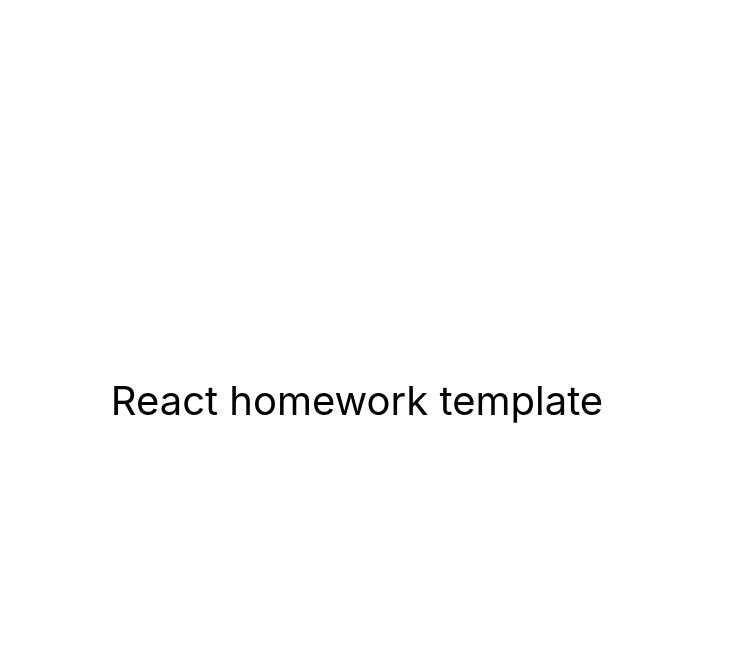
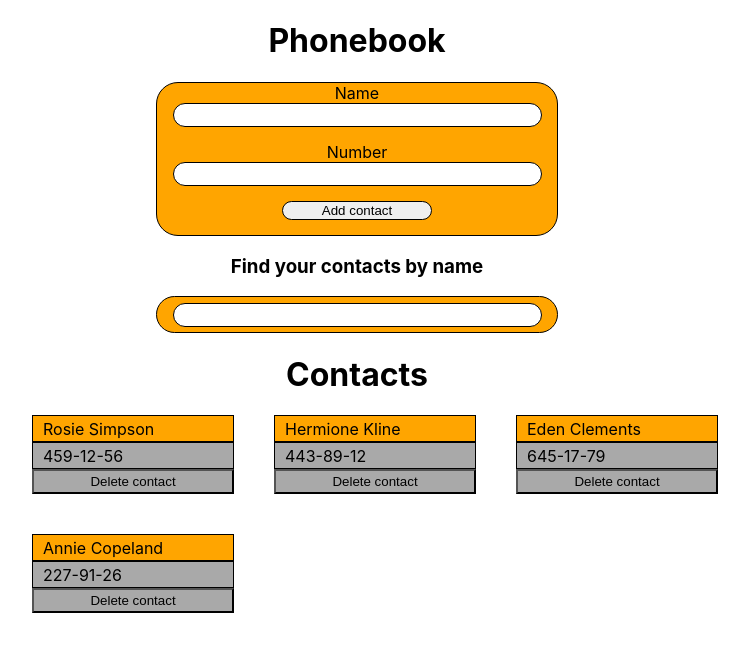
Before and after one commit to vladisulian/goit-react-hw-04-phonebook, a React (Create React App) app: page / in a window 1280 px wide. Shown: the top 652 px of the page, without its empty margins (283-1032 px from the left). Built offline with nearby package versions, Linux system fonts and the light colour scheme.

Commit message:
initial commit

```diff
--- a/package.json
+++ b/package.json
@@ -2,7 +2,7 @@
   "name": "react-homework-template",
   "version": "0.1.0",
   "private": true,
-  "homepage": "https://goitacademy.github.io/react-homework-template/",
+  "homepage": "https://vladisulian.github.io/goit-react-hw-03-phonebook/",
   "dependencies": {
     "@testing-library/jest-dom": "^5.16.3",
     "@testing-library/react": "^12.1.4",
--- a/src/components/App.jsx
+++ b/src/components/App.jsx
@@ -1,16 +1,92 @@
-export const App = () => {
-  return (
-    <div
-      style={{
-        height: '100vh',
-        display: 'flex',
-        justifyContent: 'center',
-        alignItems: 'center',
-        fontSize: 40,
-        color: '#010101'
-      }}
-    >
-      React homework template
-    </div>
-  );
-};
+import { nanoid } from 'nanoid';
+import React, { Component } from 'react';
+import { ContactsList } from './Contacts/ContactsList';
+import { FilterBar } from './Filter/Filter';
+import { Form } from './Form/Form';
+
+export class App extends Component {
+  state = {
+    contacts: [
+      { id: nanoid(), name: 'Rosie Simpson', number: '459-12-56' },
+      { id: nanoid(), name: 'Hermione Kline', number: '443-89-12' },
+      { id: nanoid(), name: 'Eden Clements', number: '645-17-79' },
+      { id: nanoid(), name: 'Annie Copeland', number: '227-91-26' },
+    ],
+    filter: '',
+  };
+
+  componentDidMount() {
+    const storageContacts = localStorage.getItem('contacts');
+    const parsedContacts = JSON.parse(storageContacts);
+
+    if (parsedContacts) {
+      this.setState({ contacts: parsedContacts });
+    }
+  }
+  componentDidUpdate(prevProps, prevState) {
+    if (this.state.contacts !== prevState.contacts) {
+      localStorage.setItem('contacts', JSON.stringify(this.state.contacts));
+    }
+  }
+
+  handleChange = e => {
+    this.setState({
+      [e.currentTarget.name]: e.currentTarget.value,
+    });
+  };
+
+  formAddContact = data => {
+    const dataContact = [
+      { id: nanoid(), name: data.name, number: data.number },
+    ];
+
+    const isExist = this.state.contacts.some(contact => {
+      return (
+        contact.name.toLowerCase() === data.name.toLowerCase() ||
+        contact.number.toLowerCase() === data.number.toLowerCase()
+      );
+    });
+
+    for (const contact of this.state.contacts) {
+      if (isExist) {
+        alert(
+          `Name '${dataContact[0].name}' or number '${dataContact[0].number}' is already in contacts!`
+        );
+        return;
+      }
+    }
+    this.setState(prevState => {
+      return {
+        contacts: prevState.contacts.concat(dataContact),
+      };
+    });
+  };
+
+  deleteContact = contactId => {
+    // ? Instead creating new array from contacts - we just filter
+    this.setState(prevState => ({
+      contacts: prevState.contacts.filter(contact => contact.id !== contactId),
+    }));
+  };
+
+  render() {
+    const filteredContacts = this.state.contacts.filter(contact =>
+      contact.name.toLowerCase().includes(this.state.filter)
+    );
+
+    return (
+      <div className="Phonebook-container">
+        <h1 className="Phonebook__title">Phonebook</h1>
+
+        <Form onSubmit={this.formAddContact} />
+
+        <FilterBar handleChange={this.handleChange} />
+
+        <ContactsList
+          contacts={filteredContacts}
+          onDeleteContact={this.deleteContact}
+        />
+      </div>
+    );
+  }
+}
--- /dev/null
+++ b/src/components/Contacts/ContactsList.css
@@ -0,0 +1,90 @@
+* {
+  /* margin: 0; */
+  /* padding: 0; */
+}
+.Contacts-list {
+  display: flex;
+  flex-wrap: wrap;
+
+  width: 690px;
+  gap: 40px;
+}
+
+input {
+  width: 350px;
+  border-radius: 22px;
+  border: 1px solid black;
+  outline: none;
+}
+
+/* #e9b352; */
+li {
+  display: flex;
+  flex-direction: column;
+  text-align: start;
+
+  cursor: pointer;
+
+  transition: transform 350ms ease;
+}
+
+li:hover {
+  transform: scale(1.1);
+  background: rgb(219, 205, 205);
+  border-color: rgb(31, 140, 177);
+}
+.Contacts__delete-button {
+  height: 25px;
+  background-color: darkgray;
+  cursor: pointer;
+
+  transition: all 350ms ease;
+}
+
+.Contacts__delete-button:hover {
+  background: rgb(219, 205, 205);
+  border-color: rgb(31, 140, 177);
+  transform: scale(1.1);
+}
+
+.contacts-item {
+  margin-right: 15px;
+}
+
+p {
+  margin-left: 10px;
+}
+
+.contacts__name {
+  display: flex;
+  align-content: center;
+  align-items: center;
+
+  width: 200px;
+  height: 25px;
+
+  border: 1px solid black;
+  background-color: orange;
+  margin-bottom: 0;
+}
+
+.contacts__number {
+  display: flex;
+  align-content: center;
+  align-items: center;
+  height: 25px;
+  border: 1px solid black;
+  background-color: darkgray;
+}
+
+.contacts__name,
+.contacts__number {
+  transition: all 350ms ease;
+}
+
+.contacts__name:hover,
+.contacts__number:hover {
+  transform: scale(1.1);
+  background: rgb(219, 205, 205);
+  border-color: rgb(31, 140, 177);
+}
--- /dev/null
+++ b/src/components/Contacts/ContactsList.jsx
@@ -0,0 +1,39 @@
+import './ContactsList.css';
+import PropTypes from 'prop-types';
+
+export const ContactsList = ({ contacts, onDeleteContact }) => {
+  return (
+    <div className="Contacts-list-container">
+      <h1>Contacts</h1>
+
+      <ul className="Contacts-list">
+        {contacts.map(({ name, id, number }) => {
+          return (
+            <li key={id}>
+              <div className="contacts__name">
+                <p>{name}</p>
+              </div>
+              <div className="contacts__number">
+                <p>{number}</p>
+              </div>
+              <button
+                type="button"
+                className="Contacts__delete-button"
+                onClick={() => {
+                  onDeleteContact(id);
+                }}
+              >
+                Delete contact
+              </button>
+            </li>
+          );
+        })}
+      </ul>
+    </div>
+  );
+};
+
+ContactsList.propTypes = {
+  contacts: PropTypes.array,
+  onDeleteContact: PropTypes.func,
+};
--- /dev/null
+++ b/src/components/Filter/Filter.css
@@ -0,0 +1,23 @@
+.filter-container {
+  width: 400px;
+  height: 35px;
+  border: 1px solid black;
+  border-radius: 22px;
+  background-color: orange;
+  display: flex;
+  flex-direction: column;
+  justify-content: center;
+  align-content: center;
+  align-items: center;
+}
+.filter__input {
+  height: 20px;
+  padding-left: 15px;
+
+  transition: all 350ms ease;
+}
+
+.filter__input:hover {
+  background: rgb(219, 205, 205);
+  border-color: rgb(31, 140, 177);
+}
--- /dev/null
+++ b/src/components/Filter/Filter.jsx
@@ -0,0 +1,21 @@
+import PropTypes from 'prop-types';
+import './Filter.css';
+export const FilterBar = ({ handleChange }) => {
+  return (
+    <>
+      <h3>Find your contacts by name</h3>
+      <div className="filter-container">
+        <input
+          type="text"
+          name="filter"
+          className="filter__input"
+          onChange={handleChange}
+        />
+      </div>
+    </>
+  );
+};
+
+FilterBar.propTypes = {
+  handleChange: PropTypes.func,
+};
--- /dev/null
+++ b/src/components/Form/Form.css
@@ -0,0 +1,58 @@
+.Phonebook-container {
+  display: flex;
+  flex-direction: column;
+  align-items: center;
+  justify-content: center;
+  align-content: center;
+
+  text-align: center;
+}
+
+form {
+  width: 400px;
+  border: 1px solid black;
+  border-radius: 22px;
+  background-color: orange;
+}
+
+.Phonebook__form-container {
+  display: flex;
+  flex-direction: column;
+  align-items: center;
+  justify-content: center;
+  align-content: center;
+}
+
+.Phonebook__form-input {
+  width: 350px;
+  height: 20px;
+  margin-bottom: 15px;
+  padding-left: 15px;
+  outline: none;
+
+  transition: all 350ms ease;
+}
+
+.Phonebook__form-input:hover,
+.Phonebook__form-input:focus {
+  background: rgb(219, 205, 205);
+  border-color: rgb(31, 140, 177);
+}
+
+.Phonebook__form-submit-button {
+  margin-bottom: 15px;
+
+  width: 150px;
+
+  border-radius: 22px;
+  border: 1px solid black;
+
+  cursor: pointer;
+
+  transition: background-color 350ms ease;
+}
+
+.Phonebook__form-submit-button:hover {
+  background: rgb(219, 205, 205);
+  border-color: rgb(31, 140, 177);
+}
--- /dev/null
+++ b/src/components/Form/Form.jsx
@@ -0,0 +1,76 @@
+import React, { Component } from 'react';
+import PropTypes from 'prop-types';
+import './Form.css';
+
+export class Form extends Component {
+  state = {
+    name: '',
+    number: '',
+  };
+
+  handleChange = e => {
+    this.setState({
+      [e.currentTarget.name]: e.currentTarget.value,
+    });
+  };
+
+  handleSubmit = e => {
+    e.preventDefault();
+
+    this.props.onSubmit(this.state);
+
+    this.reset();
+  };
+
+  reset = () => {
+    this.setState({ name: '', number: '' });
+  };
+
+  render() {
+    return (
+      <>
+        <form
+          autoComplete="off"
+          className="Phonebook__form-container"
+          onSubmit={this.handleSubmit}
+        >
+          <label htmlFor="name">
+            Name <br />
+            <input
+              type="text"
+              name="name"
+              className="Phonebook__form-input"
+              pattern="^[a-zA-Zа-яА-Я]+(([' -][a-zA-Zа-яА-Я ])?[a-zA-Zа-яА-Я]*)*$"
+              title="Name may contain only letters, apostrophe, dash and spaces. For example Adrian, Jacob Mercer, Charles de Batz de Castelmore d'Artagnan"
+              required
+              value={this.state.name}
+              onChange={this.handleChange}
+            />
+          </label>
+          <label htmlFor="number">
+            Number <br />
+            <input
+              type="tel"
+              name="number"
+              className="Phonebook__form-input"
+              pattern="\+?\d{1,4}?[-.\s]?\(?\d{1,3}?\)?[-.\s]?\d{1,4}[-.\s]?\d{1,4}[-.\s]?\d{1,9}"
+              title="Phone number must be digits and can contain spaces, dashes, parentheses and can start with +"
+              required
+              value={this.state.number}
+              onChange={this.handleChange}
+            />
+          </label>
+          <button type="submit" className="Phonebook__form-submit-button">
+            Add contact
+          </button>
+        </form>
+      </>
+    );
+  }
+}
+
+Form.propTypes = {
+  name: PropTypes.string,
+  number: PropTypes.string,
+  onSubmit: PropTypes.func,
+};
--- a/src/index.css
+++ b/src/index.css
@@ -13,3 +13,11 @@ code {
   font-family: source-code-pro, Menlo, Monaco, Consolas, 'Courier New',
     monospace;
 }
+
+#root {
+  display: flex;
+  flex-direction: column;
+  align-items: center;
+  justify-content: center;
+  align-content: center;
+}
```
